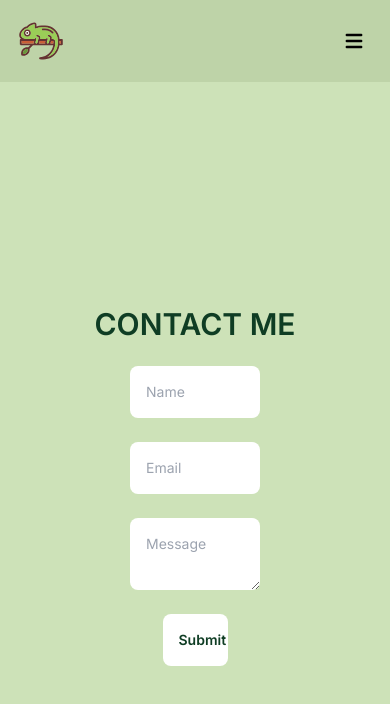
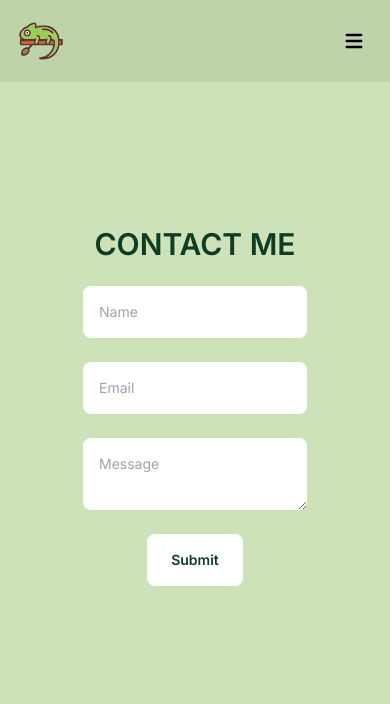
Before and after one commit to Ashishjob/Ashish-Job-Portfolio-Website, a Next.js app: page /contact in a window 390 px wide. Shown: the top 704 px of the page. Built offline with nearby package versions, Linux system fonts and the light colour scheme.

Commit message:
refactor: allow for mobile appropriate view

```diff
--- a/app/contact/page.tsx
+++ b/app/contact/page.tsx
@@ -8,30 +8,30 @@ export default function Contact() {
 
       <NormalNavbar/>
 
-      <div className='flex flex-row justify-center mt-56 text-3xl lg:text-4xl font-semibold text-green mb-6'>
+      <div className='flex flex-row justify-center mt-36 md:mt-56 text-3xl lg:text-4xl font-semibold text-green mb-6'>
         CONTACT ME
     </div>
 
     <div className='flex flex-row justify-center mb-6'>
-        <div className="relative w-1/3">
+        <div className="relative md:w-1/3 w-56">
             <input className="bg-white border-1 border-green text-green text-sm rounded-lg block w-full p-4" placeholder="Name"/>
         </div>
     </div>
 
     <div className='flex flex-row justify-center mb-6'>
-        <div className="relative w-1/3">
+        <div className="relative md:w-1/3 w-56">
             <input className="bg-white border-1 border-green text-green text-sm rounded-lg block w-full p-4" placeholder="Email"/>
         </div>
     </div>
 
-    <div className='flex flex-row justify-center'>
-        <div className="relative w-1/3 mb-6">
+    <div className='flex flex-row justify-center mb-6'>
+        <div className="relative md:w-1/3 w-56">
             <textarea className="resize-y bg-white border-1 border-green text-green text-sm rounded-lg block w-full p-4" placeholder="Message"/>
         </div>
     </div>
 
     <div className='flex flex-row justify-center'>
-        <div className="relative w-1/6">
+        <div className="relative md:w-1/6 w-24">
             <button className="resize-y bg-white border-1 border-green text-green text-sm rounded-lg block w-full p-4 font-semibold hover:bg-textbox-green">
                 Submit
             </button>
```
